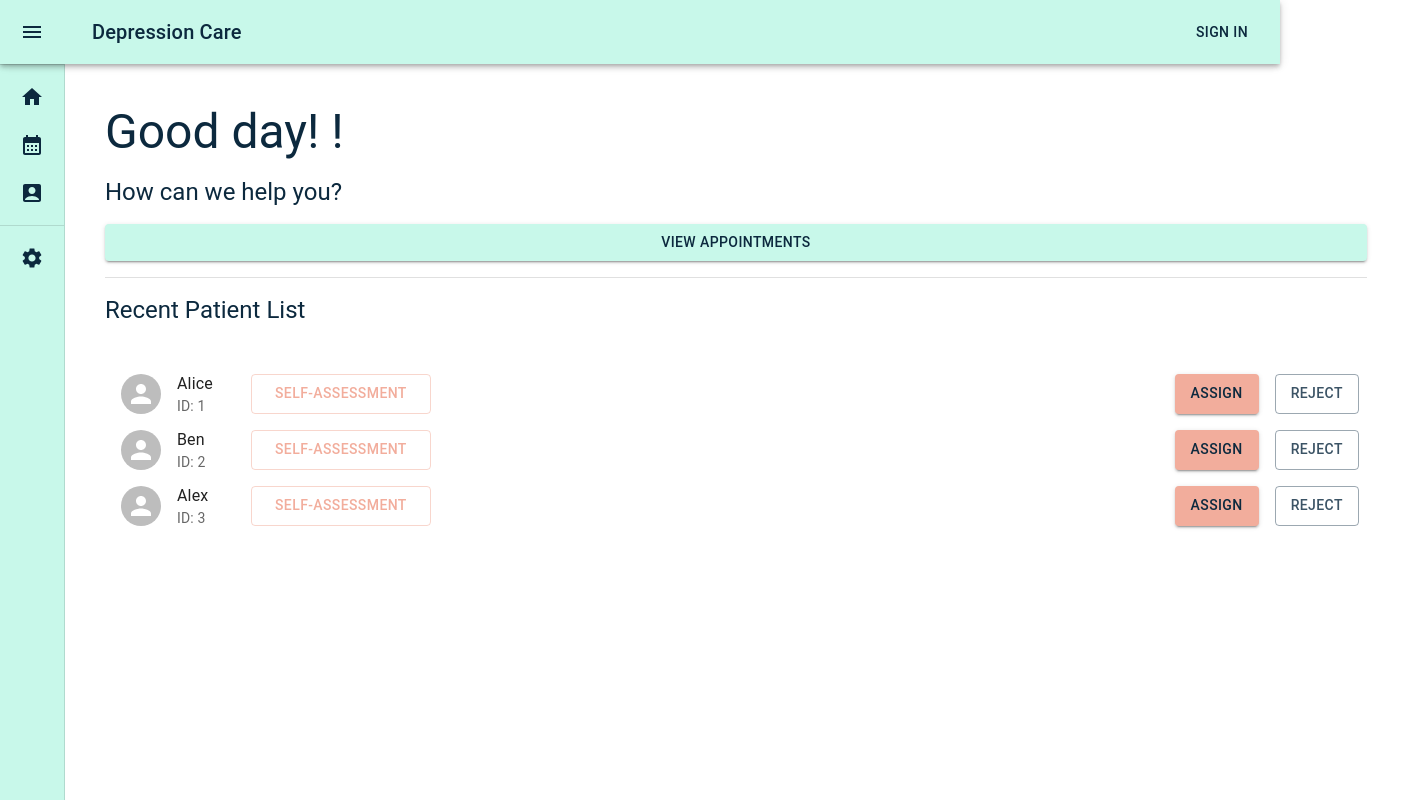
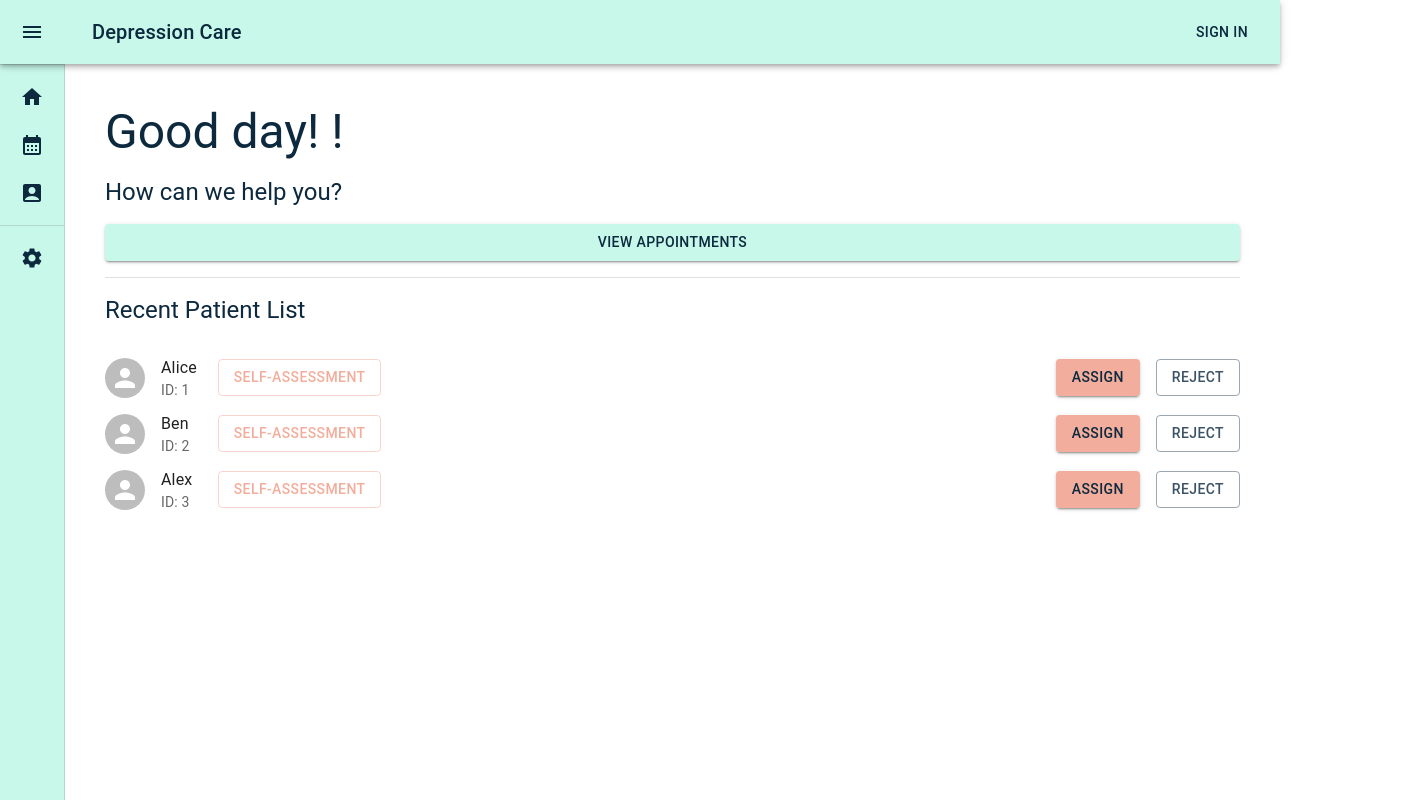
Before and after one commit to wizapp-link/medical-platform-frontend, a React (Create React App) app: page /counselor in a window 1280 px wide. Shown: the whole page, 1407 px wide, since content can reach past the window. Built offline with nearby package versions, Linux system fonts and the light colour scheme.

Commit message:
improve counselor dashboard and appointment UI

```diff
--- a/src/screens/CounselorAppointmentScreen.tsx
+++ b/src/screens/CounselorAppointmentScreen.tsx
@@ -61,32 +61,40 @@ export default function CounselorAppointmentScreen(props: any) {
 
         <Typography variant="h4" gutterBottom>
           Appointment List
-          <List sx={{marginTop: 3}}>
+          <List sx={{ marginTop: 3 }}>
             {patients.map((patient) => (
               <ListItem key={patient.id} disablePadding>
-                <Stack direction="row" sx={{ width: 500 }}>
-                  <ListItemAvatar>
+                <Box display="flex" justifyContent="space-between" flexGrow={1} alignItems="center">
+
+
+                  <Box display="flex" alignContent="center" justifyContent="space-between" width="20rem">
+                    <Box display="flex" alignContent="center" >
+                      <ListItemAvatar sx={{ display: "flex", justifyItems: "center", alignItems: "center" }}>
                         <Avatar alt="patient" src="" />
                       </ListItemAvatar>
                       <ListItemText primary={patient.name} secondary={`ID: ${patient.id}`}
-                    style={{ flexBasis: "40%", flexGrow: 0, flexShrink: 0 }} />
+                      />
+                    </Box>
 
-                  <ListItemAvatar>
+                    <Box display="flex" alignContent="center">
+                      <ListItemAvatar sx={{ display: "flex", justifyItems: "center", alignItems: "center" }}>
                         <Avatar alt="doctor" src="/static/images/doctor/sampleDoctor.jpg" />
                       </ListItemAvatar>
                       <ListItemText
                         primary="Dr. Gregory House"
                         secondary="Date: 2023-02-12 "
-                    style={{ flexBasis: "40%", flexGrow: 0, flexShrink: 0 }}
                       >
                         {" - 16:00 to 17:00"}
                       </ListItemText>
-                </Stack>
+                    </Box>
 
-                <Stack sx={{flexDirection: 'row', justifyContent: 'flex-end', width: 750}}>
-                  <Button  variant="outlined" color="secondary">Remove</Button>
+                  </Box>
+
+                  <Stack>
+                    <Button variant="outlined" color="secondary">Remove</Button>
 
                   </Stack>
+                </Box>
               </ListItem>
             ))}
           </List>
--- a/src/screens/CounselorDashboardScreen.tsx
+++ b/src/screens/CounselorDashboardScreen.tsx
@@ -91,8 +91,6 @@ export default function CounselorDashboardScreen(props: any) {
 				Recent Patient List
 			</Typography>
 
-			<List>
-				<ListItem>
 			<List >
 				{patients.map((patient) => (
 					<ListItem key={patient.id} disablePadding>
@@ -105,21 +103,19 @@ export default function CounselorDashboardScreen(props: any) {
 								flexShrink: 0,
 								flexBasis: '5%'
 							}} />
-								<Button
-									sx={{
-										flexGrow: 0,
-										flexShrink: 0,
-										width: 180,
-										height: 40,
-										ml: 2,
-									}}
-									variant="outlined" onClick={() => handleAssessmentButtonClick(patient)}>Self-Assessment</Button>
+						<Box display="flex" justifyContent="space-between" flexGrow={1}>
+							<Button variant="outlined" onClick=
+								{() => handleAssessmentButtonClick(patient)}>
+								Self-Assessment
+							</Button>
 
 
-								<Stack direction = "row" spacing= {2} sx={{ flexDirection: 'row', justifyContent: 'flex-end', width: 950, mr: -10  }}>
-										<Button sx={{ height: 40 }} variant="contained">Assign</Button>
-										<Button sx={{ height: 40 }} variant="outlined" color="secondary">Reject</Button>
+							<Stack direction="row" spacing={2} sx={{ flexDirection: 'row', }}>
+								<Button variant="contained">Assign</Button>
+								<Button variant="outlined" color="secondary">Reject</Button>
 							</Stack>
+						</Box>
+
 
 					</ListItem>
 				))}
@@ -144,9 +140,6 @@ export default function CounselorDashboardScreen(props: any) {
 				</DialogContent>
 			</Dialog>
 
-					<Divider variant="inset" component="li" />
-				</ListItem>
-			</List>
 		</Stack>
 	</ThemeProvider>
 }
```
Lines whose indentation alone changed are shown as unchanged.
